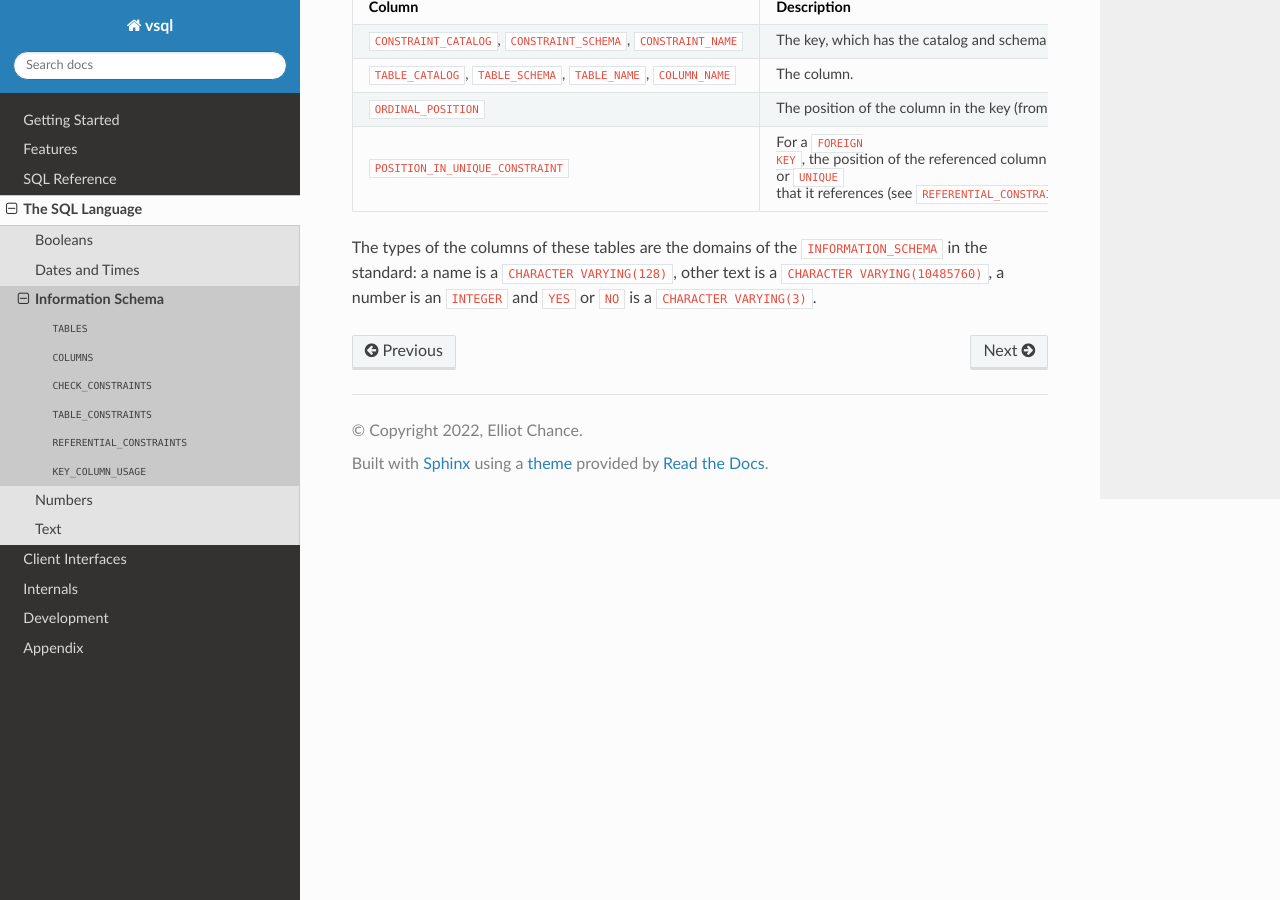
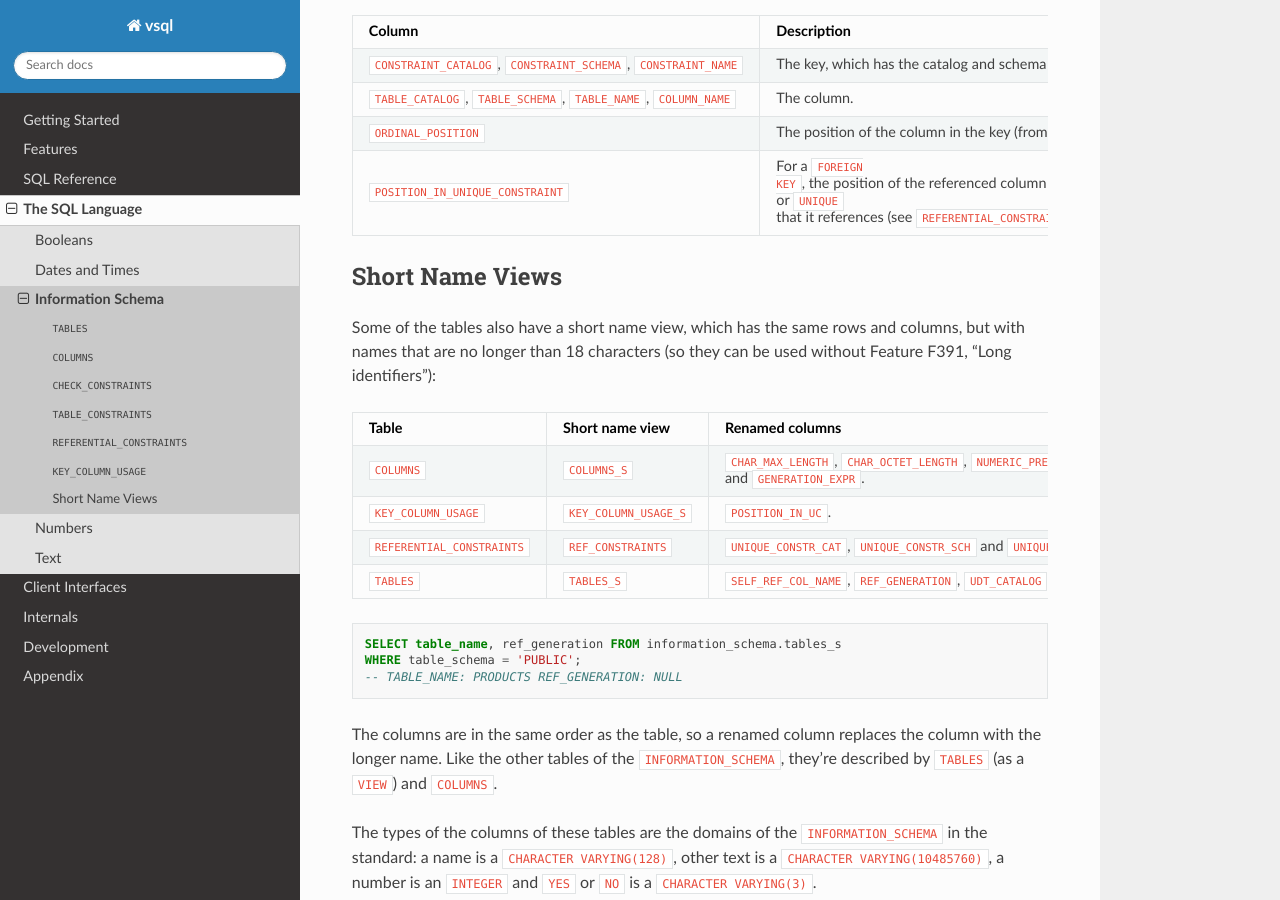
Before and after one commit to elliotchance/vsql, a Sphinx documentation site: the page built from docs/information-schema.rst, in a window 1280 px wide and 900 px high, scrolled down 4246 px. Built offline with Sphinx 7.4.7 and the Read the Docs theme 3.1.0, drawn with Linux system fonts in a browser that asks for light colours.

Commit message:
information_schema: Add the short name views
The INFORMATION_SCHEMA now has the short name views (ISO/IEC 9075-11:2008(E), 5.77) of the views that vsql already has: COLUMNS_S, KEY_COLUMN_USAGE_S, REF_CONSTRAINTS and TABLES_S. Each one has the same rows and columns as its view, with the shorter column names the standard gives them.

Each short name view selects every column of its view in the same order, so I build it from the view's CREATE TABLE with the renamed columns, and it shares the view's row provider rather than duplicating it. They're views of the INFORMATION_SCHEMA like the others, so they're read-only and appear in TABLES and COLUMNS.

The other short name views need views that vsql doesn't have yet (#733, #736, #655), or are for features it doesn't support. The Conformance Rules of 5.77 for these four views (F341 for KEY_COLUMN_USAGE_S, T111 and T175 for columns of COLUMNS_S) aren't flagged yet. They are the same as the rules for the long names in #737, so they're left for it.

Fixes #739

Co-Authored-By: Claude Opus 5.5 <noreply@anthropic.com>

```diff
--- a/docs/information-schema.rst
+++ b/docs/information-schema.rst
@@ -310,6 +310,51 @@ One row for each column of each ``PRIMARY KEY``, ``UNIQUE`` and ``FOREIGN KEY``
       ``PRIMARY KEY`` or ``UNIQUE`` that it references (see
       ``REFERENTIAL_CONSTRAINTS``). Otherwise, ``NULL``.
 
+Short Name Views
+----------------
+
+Some of the tables also have a short name view, which has the same rows and
+columns, but with names that are no longer than 18 characters (so they can be
+used without Feature F391, "Long identifiers"):
+
+.. list-table::
+  :header-rows: 1
+
+  * - Table
+    - Short name view
+    - Renamed columns
+
+  * - ``COLUMNS``
+    - ``COLUMNS_S``
+    - ``CHAR_MAX_LENGTH``, ``CHAR_OCTET_LENGTH``, ``NUMERIC_PREC_RADIX``,
+      ``CHAR_SET_CATALOG``, ``CHAR_SET_SCHEMA``, ``MAX_CARDINALITY``,
+      ``IS_SELF_REF``, ``ID_GENERATION``, ``ID_START``, ``ID_INCREMENT``,
+      ``ID_MAXIMUM``, ``ID_MINIMUM``, ``ID_CYCLE`` and ``GENERATION_EXPR``.
+
+  * - ``KEY_COLUMN_USAGE``
+    - ``KEY_COLUMN_USAGE_S``
+    - ``POSITION_IN_UC``.
+
+  * - ``REFERENTIAL_CONSTRAINTS``
+    - ``REF_CONSTRAINTS``
+    - ``UNIQUE_CONSTR_CAT``, ``UNIQUE_CONSTR_SCH`` and ``UNIQUE_CONSTR_NAME``.
+
+  * - ``TABLES``
+    - ``TABLES_S``
+    - ``SELF_REF_COL_NAME``, ``REF_GENERATION``, ``UDT_CATALOG``,
+      ``UDT_SCHEMA`` and ``UDT_NAME``.
+
+.. code-block:: sql
+
+  SELECT table_name, ref_generation FROM information_schema.tables_s
+  WHERE table_schema = 'PUBLIC';
+  -- TABLE_NAME: PRODUCTS REF_GENERATION: NULL
+
+The columns are in the same order as the table, so a renamed column replaces
+the column with the longer name. Like the other tables of the
+``INFORMATION_SCHEMA``, they're described by ``TABLES`` (as a ``VIEW``) and
+``COLUMNS``.
+
 The types of the columns of these tables are the domains of the
 ``INFORMATION_SCHEMA`` in the standard: a name is a ``CHARACTER VARYING(128)``,
 other text is a ``CHARACTER VARYING(10485760)``, a number is an ``INTEGER`` and
--- a/docs/sql-compliance-9075-11.rst
+++ b/docs/sql-compliance-9075-11.rst
@@ -13,6 +13,10 @@ Part 11 defines the ``INFORMATION_SCHEMA`` (see :doc:`information-schema`), a
 set of read-only tables that describe the schemas, tables and other objects in
 a database. The features
 below are the ones that Part 11 adds to, or extends from, Part 2.
+
+The short name views (5.77) of the views that vsql has (``COLUMNS_S``,
+``KEY_COLUMN_USAGE_S``, ``REF_CONSTRAINTS`` and ``TABLES_S``) are there too.
+They aren't a feature of their own.
 
 Mandatory Features
 ------------------
--- a/docs/standard/part11/04.txt
+++ b/docs/standard/part11/04.txt
@@ -5,4 +5,4 @@
 # 4.1, Introduction to the Definition Schema
 4.1                      implemented  vsql/std_11_5_information_schema.v tests/std_11_5_1_information_schema.sql simulated by the views, each catalog only describes itself (implementation-defined)
 # 4.2, Introduction to the Information Schema
-4.2                      implemented  vsql/std_11_5_information_schema.v tests/std_11_5_1_information_schema.sql read-only, self-describing; no privileges or short name views (#732, #739)
+4.2                      implemented  vsql/std_11_5_information_schema.v tests/std_11_5_1_information_schema.sql,tests/std_11_5_77_short_name_views.sql read-only, self-describing, with the short name views of the views that exist; no privileges (#732)
```
Also changed, not shown: docs/standard/part11/05.txt (+20 -20 lines), 5 other files.
